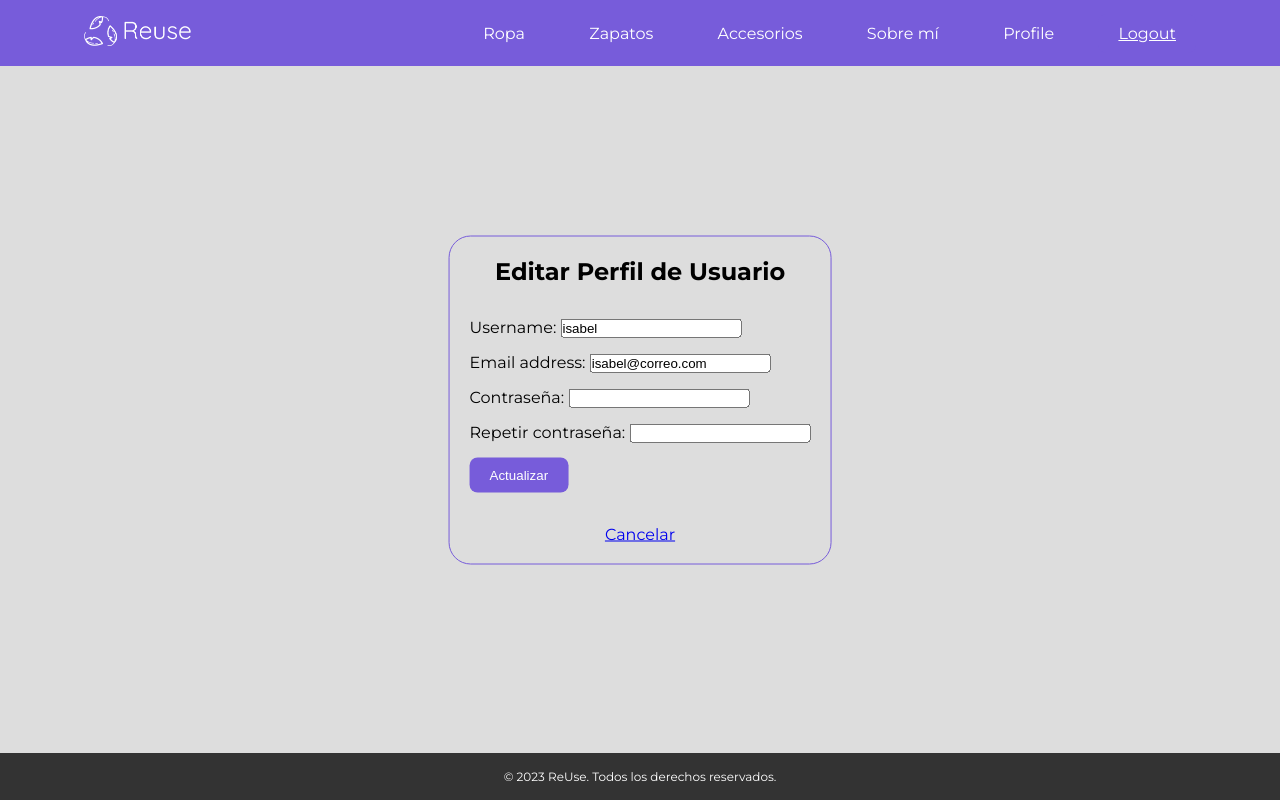
After one commit to FantasmaDelBosque/ProyectoFinalCoderHouse, a Django app: page /accounts/edit_profile/ in a window 1280 px wide. The commit adds this page. Run offline with Django 4.2, Linux system fonts and the light colour scheme; a user stored in the database is signed in.

```diff
--- a/ReuseProject/settings.py
+++ b/ReuseProject/settings.py
@@ -11,6 +11,9 @@ https://docs.djangoproject.com/en/4.2/ref/settings/
 """
 
 from pathlib import Path,os
+
+
+
 
 # Build paths inside the project like this: BASE_DIR / 'subdir'.
 BASE_DIR = Path(__file__).resolve().parent.parent
--- a/accounts/forms.py
+++ b/accounts/forms.py
@@ -1,5 +1,33 @@
+from django.contrib.auth.forms import UserChangeForm
 from django import forms
+from django.contrib.auth.models import User
 from .models import  Ropa
+
+class UserEditForm(UserChangeForm):
+
+    password = forms.CharField(
+        help_text="",
+        widget=forms.HiddenInput(), required=False
+    )
+
+    password1 = forms.CharField(label="Contraseña", widget=forms.PasswordInput)
+    password2 = forms.CharField(label="Repetir contraseña", widget=forms.PasswordInput)
+
+    class Meta:
+        model=User
+        fields = ("username", "email", "password1", "password2")
+
+    def clean_password2(self):
+
+        print(self.cleaned_data)
+
+        password1 = self.cleaned_data["password1"]
+        password2 = self.cleaned_data["password2"]
+
+        if password1 != password2:
+            raise forms.ValidationError("¡Las contraseñas no coinciden!")
+        return password2
+
 
 class RopaForm(forms.ModelForm):
     class Meta:
--- a/accounts/static/css/main.css
+++ b/accounts/static/css/main.css
@@ -7,7 +7,9 @@
 	box-sizing: border-box;
 	margin: 0px;
 	padding: 0px;
+    transition: all 0.3s ease;
 }
+
 *:before, *:after {
   -webkit-box-sizing: border-box;
   box-sizing: border-box;
@@ -20,6 +22,11 @@ body {
 
 }
 
+/* Agrega una transición suave a todos los elementos */
+/* * {
+    transition: all 0.3s ease;
+
+} */
 
 /*=============================================
 =            barra de nav         =
@@ -71,6 +78,14 @@ nav li {
     background-color: #ddd;
     color:#000;
     padding: 4rem;
+}
+
+
+.centered-image {
+    width: 5%;
+    position: absolute;
+    top: 50%;
+    left: 50%;
 }
 
 /*=============================================
--- /dev/null
+++ b/accounts/templates/edit_profile.html
@@ -0,0 +1,46 @@
+{% extends 'base.html' %}
+
+{% block content %}
+    <section class="contenedor">
+      <div class="contenedor_formulario">
+
+        <h2>Editar Perfil de Usuario</h2>
+
+        <form action="{% url 'edit_profile' %}" method="post">
+          {% csrf_token %}
+
+          <div class="form-group">
+              {{ form.username.label_tag }}
+              {{ form.username }}
+          </div>
+
+          <div class="form-group">
+              {{ form.email.label_tag }}
+              {{ form.email }}
+          </div>
+
+          <div class="form-group">
+            {{ form.password1.label_tag }}
+            {{ form.password1 }}
+        </div>
+
+        <div class="form-group">
+            {{ form.password2.label_tag }}
+            {{ form.password2 }}
+        </div>
+
+          <!-- Agrega más campos aquí -->
+
+          <button class="btn btn-primary" type="submit">Actualizar</button>
+      </form>
+
+
+          <a href="{% url 'profile' %}">Cancelar</a>
+      </div>
+
+
+
+    </section>
+
+
+{% endblock %}
--- a/accounts/templates/home_vendedor.html
+++ b/accounts/templates/home_vendedor.html
@@ -16,6 +16,9 @@
 
 			</div>
 
+
+
+
 	</section>
 
 {% endblock %}
--- /dev/null
+++ b/accounts/templates/profile.html
@@ -0,0 +1,4 @@
+
+
+
+<a href="{% url 'edit_profile' %}">Editar perfil</a>
--- a/accounts/templates/register.html
+++ b/accounts/templates/register.html
@@ -22,6 +22,10 @@
                     <label for="{{ form.username.id_for_label }}">Nombre de usuario:</label>
                     {{ form.username }}
                 </div>
+                <!-- <div class="form-group">
+                    <label for="{{ form.email.id_for_label }}">Correo electrónico:</label>
+                    {{ form.email }}
+                </div> -->
                 <div class="form-group">
                     <label for="{{ form.password1.id_for_label }}">Contraseña:</label>
                     {{ form.password1 }}
--- a/accounts/urls.py
+++ b/accounts/urls.py
@@ -5,11 +5,13 @@ from . import views
 
 
 urlpatterns = [
-    path('', views.home, name="home"),
+    path('home/', views.home, name="home"),
     path('login/', views.loginView, name='login'),
     path('logout/', LogoutView.as_view(template_name="logout.html"), name='logout'),
     path('register/', views.register, name='register'),
 
+    path('profile/', views.profile, name='profile'),
+    path('edit_profile/', views.edit_user_profile, name='edit_profile'),
     path('home_vendedor/', views.home_vendedor, name='home_vendedor'),
 
     path('agregar_ropa/', views.agregar_ropa, name='agregar_ropa'),
--- a/accounts/views.py
+++ b/accounts/views.py
@@ -1,10 +1,10 @@
 from django.shortcuts import render, redirect
 from django.contrib.auth import login, logout, authenticate
-from django.contrib.auth.forms import AuthenticationForm, UserCreationForm  # Usa el formulario de usuario predeterminado
+from django.contrib.auth.forms import AuthenticationForm, UserCreationForm # Usa el formulario de usuario predeterminado
 from django.contrib import messages
 from django.contrib.auth.decorators import login_required
 from django.http import HttpResponseForbidden
-from .forms import RopaForm
+from .forms import UserEditForm, RopaForm
 from .models import Ropa
 
 
@@ -14,6 +14,8 @@ def home(request):
 def home_vendedor (request):
     return render(request, "home_vendedor.html")
 
+def profile (request):
+    return render(request, "profile.html")
 
 
 def loginView(request):
@@ -57,6 +59,35 @@ def register(request):
     else:
         form = UserCreationForm()
     return render(request, 'register.html', {'form': form})
+
+
+
+
+@login_required
+def edit_user_profile(request):
+
+    usuario = request.user
+
+    if request.method == 'POST':
+        form = UserEditForm(request.POST, instance=usuario)
+
+        if form.is_valid():
+
+            data = form.cleaned_data
+            usuario.username = data["username"]
+            usuario.email = data["email"]
+            usuario.set_password(data["password1"])
+            usuario.save()
+
+            return render(request, "profile.html", {"mensaje": "Datos actualizados con éxito!"})
+        else:
+            return render(request, "edit_profile.html", {"form": form})
+    else:
+        form = UserEditForm(instance=usuario)
+        return render(request, "edit_profile.html", {"form": form})
+
+
+
 
 
 
```
Also changed, not shown: accounts/models.py (+12 -0 lines), accounts/templates/home.html (+7 -3 lines), accounts/migrations/0003_customuser_zapatos.py (added), accounts/migrations/0004_delete_customuser.py (added), accounts/migrations/0005_customuser.py (added), accounts/migrations/0006_delete_customuser.py (added), accounts/static/imgs/logo2.png (added), db.sqlite3.
